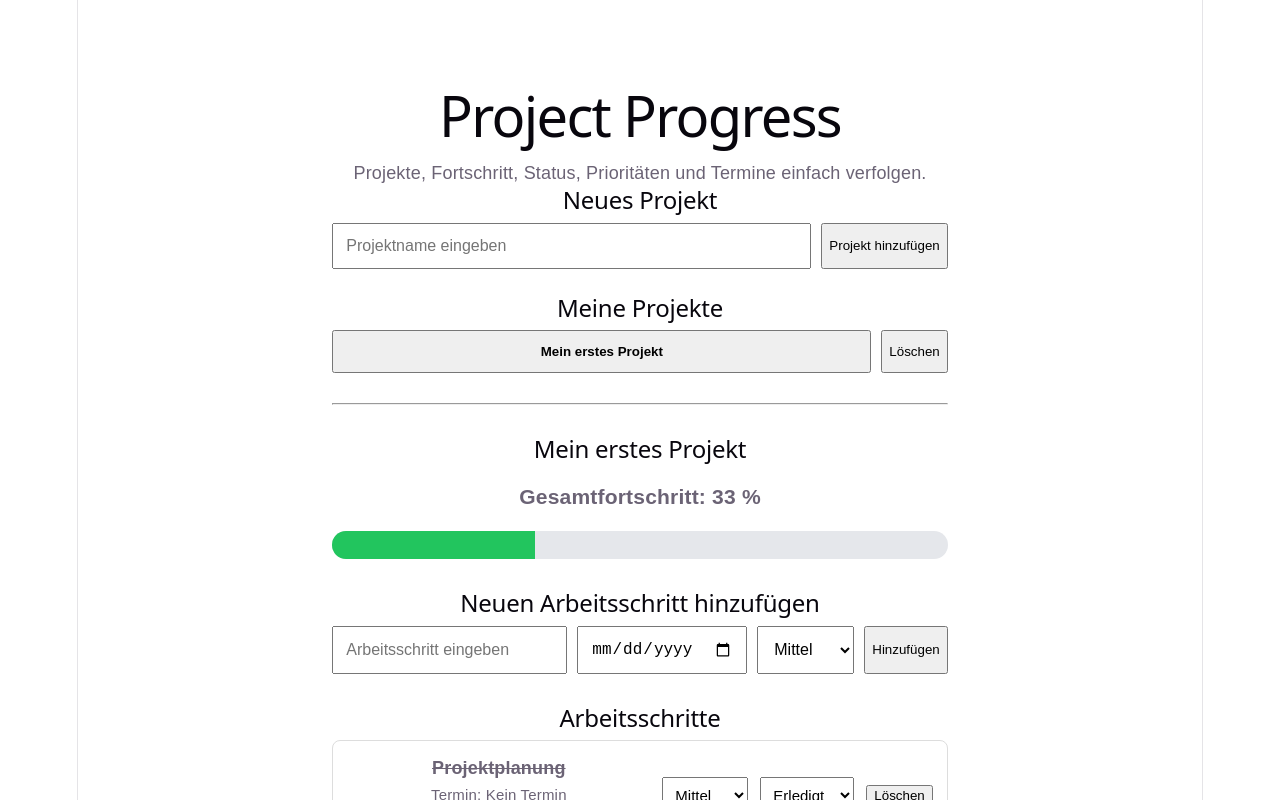
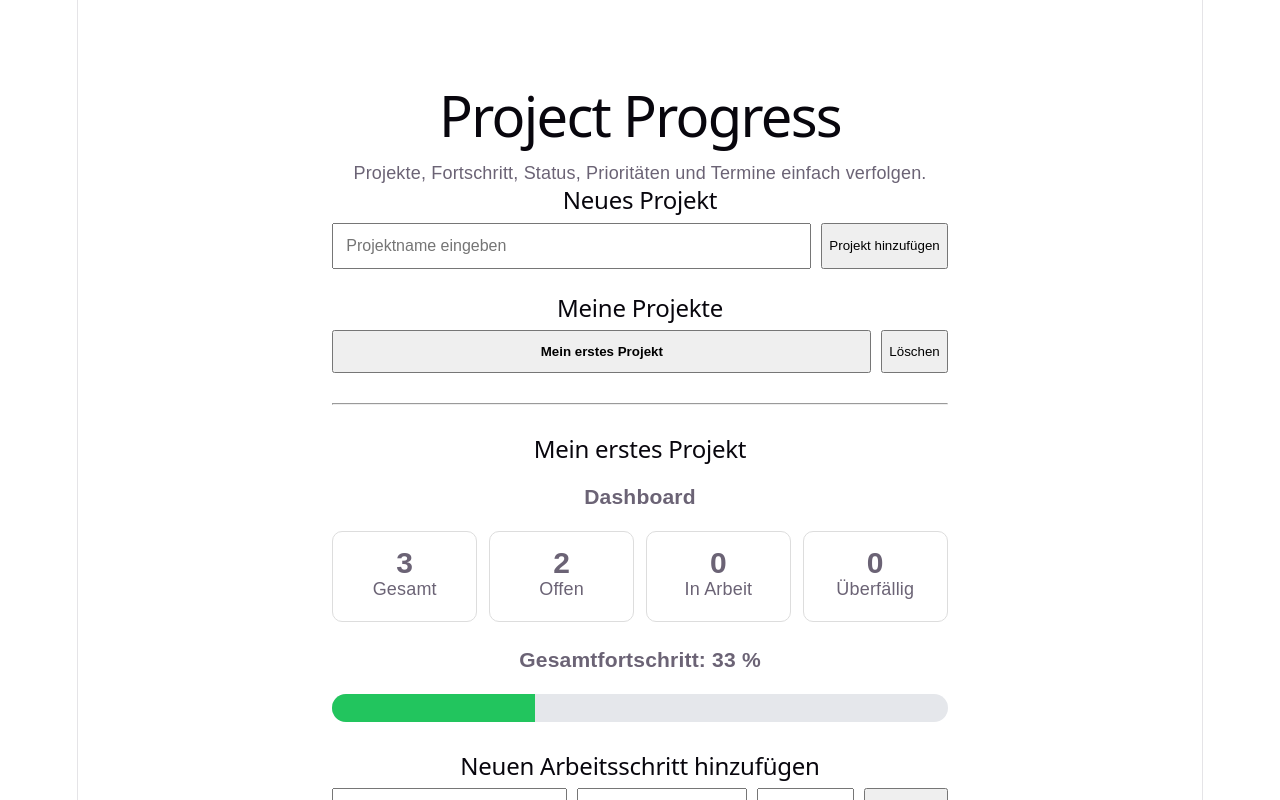
Before and after one commit to Slow409/Project-progress, a React (Vite) app: page / in a window 1280 px wide. Shown: the top 800 px of the page. Built offline with nearby package versions, Linux system fonts and the light colour scheme.

Commit message:
Add project dashboard

```diff
--- a/src/App.jsx
+++ b/src/App.jsx
@@ -114,6 +114,38 @@ function App() {
 
   )
 
+  const getTaskStatus = (task) => {
+
+    if (task.status) return task.status
+
+    return task.done ? 'done' : 'open'
+
+  }
+
+  const getTaskPriority = (task) => {
+
+    return task.priority || 'medium'
+
+  }
+
+  const isOverdue = (task) => {
+
+    if (!task.dueDate || getTaskStatus(task) === 'done') {
+
+      return false
+
+    }
+
+    const today = new Date()
+
+    today.setHours(0, 0, 0, 0)
+
+    const due = new Date(`${task.dueDate}T00:00:00`)
+
+    return due < today
+
+  }
+
   const addProject = () => {
 
     const name = newProjectName.trim()
@@ -207,20 +239,6 @@ function App() {
     setNewDueDate('')
 
     setNewPriority('medium')
-
-  }
-
-  const getTaskStatus = (task) => {
-
-    if (task.status) return task.status
-
-    return task.done ? 'done' : 'open'
-
-  }
-
-  const getTaskPriority = (task) => {
-
-    return task.priority || 'medium'
 
   }
 
@@ -324,24 +342,6 @@ function App() {
 
   }
 
-  const isOverdue = (task) => {
-
-    if (!task.dueDate || getTaskStatus(task) === 'done') {
-
-      return false
-
-    }
-
-    const today = new Date()
-
-    today.setHours(0, 0, 0, 0)
-
-    const due = new Date(`${task.dueDate}T00:00:00`)
-
-    return due < today
-
-  }
-
   const formatDate = (date) => {
 
     if (!date) return 'Kein Termin'
@@ -364,6 +364,8 @@ function App() {
 
   }
 
+  const totalTasks = selectedProject?.tasks.length ?? 0
+
   const completedTasks =
 
     selectedProject?.tasks.filter(
@@ -372,7 +374,27 @@ function App() {
 
     ).length ?? 0
 
-  const totalTasks = selectedProject?.tasks.length ?? 0
+  const openTasks =
+
+    selectedProject?.tasks.filter(
+
+      (task) => getTaskStatus(task) === 'open'
+
+    ).length ?? 0
+
+  const progressTasks =
+
+    selectedProject?.tasks.filter(
+
+      (task) => getTaskStatus(task) === 'progress'
+
+    ).length ?? 0
+
+  const overdueTasks =
+
+    selectedProject?.tasks.filter((task) => isOverdue(task))
+
+      .length ?? 0
 
   const progress =
 
@@ -382,6 +404,20 @@ function App() {
 
       : Math.round((completedTasks / totalTasks) * 100)
 
+  const dashboardCard = {
+
+    padding: '18px',
+
+    border: '1px solid #ddd',
+
+    borderRadius: '10px',
+
+    textAlign: 'center',
+
+    background: '#fff',
+
+  }
+
   return (
 
     <main
@@ -390,7 +426,7 @@ function App() {
 
         fontFamily: 'Arial, sans-serif',
 
-        maxWidth: '900px',
+        maxWidth: '950px',
 
         margin: '40px auto',
 
@@ -412,7 +448,19 @@ function App() {
 
       <h2>Neues Projekt</h2>
 
-      <div style={{ display: 'flex', gap: '10px', marginBottom: '25px' }}>
+      <div
+
+        style={{
+
+          display: 'flex',
+
+          gap: '10px',
+
+          marginBottom: '25px',
+
+        }}
+
+      >
 
         <input
 
@@ -420,7 +468,11 @@ function App() {
 
           value={newProjectName}
 
-          onChange={(event) => setNewProjectName(event.target.value)}
+          onChange={(event) =>
+
+            setNewProjectName(event.target.value)
+
+          }
 
           onKeyDown={(event) => {
 
@@ -430,7 +482,15 @@ function App() {
 
           placeholder="Projektname eingeben"
 
-          style={{ flex: 1, padding: '12px', fontSize: '16px' }}
+          style={{
+
+            flex: 1,
+
+            padding: '12px',
+
+            fontSize: '16px',
+
+          }}
 
         />
 
@@ -512,6 +572,76 @@ function App() {
 
           <h2>{selectedProject.name}</h2>
 
+          <h3>Dashboard</h3>
+
+          <div
+
+            style={{
+
+              display: 'grid',
+
+              gridTemplateColumns:
+
+                'repeat(auto-fit, minmax(140px, 1fr))',
+
+              gap: '12px',
+
+              marginBottom: '25px',
+
+            }}
+
+          >
+
+            <div style={dashboardCard}>
+
+              <div style={{ fontSize: '30px', fontWeight: 'bold' }}>
+
+                {totalTasks}
+
+              </div>
+
+              <div>Gesamt</div>
+
+            </div>
+
+            <div style={dashboardCard}>
+
+              <div style={{ fontSize: '30px', fontWeight: 'bold' }}>
+
+                {openTasks}
+
+              </div>
+
+              <div>Offen</div>
+
+            </div>
+
+            <div style={dashboardCard}>
+
+              <div style={{ fontSize: '30px', fontWeight: 'bold' }}>
+
+                {progressTasks}
+
+              </div>
+
+              <div>In Arbeit</div>
+
+            </div>
+
+            <div style={dashboardCard}>
+
+              <div style={{ fontSize: '30px', fontWeight: 'bold' }}>
+
+                {overdueTasks}
+
+              </div>
+
+              <div>Überfällig</div>
+
+            </div>
+
+          </div>
+
           <h3>Gesamtfortschritt: {progress} %</h3>
 
           <div
@@ -576,11 +706,21 @@ function App() {
 
               value={newTask}
 
-              onChange={(event) => setNewTask(event.target.value)}
+              onChange={(event) =>
+
+                setNewTask(event.target.value)
+
+              }
 
               placeholder="Arbeitsschritt eingeben"
 
-              style={{ padding: '12px', fontSize: '16px' }}
+              style={{
+
+                padding: '12px',
+
+                fontSize: '16px',
+
+              }}
 
             />
 
@@ -590,9 +730,19 @@ function App() {
 
               value={newDueDate}
 
-              onChange={(event) => setNewDueDate(event.target.value)}
+              onChange={(event) =>
 
-              style={{ padding: '12px', fontSize: '16px' }}
+                setNewDueDate(event.target.value)
+
+              }
+
+              style={{
+
+                padding: '12px',
+
+                fontSize: '16px',
+
+              }}
 
             />
 
@@ -606,7 +756,13 @@ function App() {
 
               }
 
-              style={{ padding: '12px', fontSize: '16px' }}
+              style={{
+
+                padding: '12px',
+
+                fontSize: '16px',
+
+              }}
 
             >
 
@@ -762,7 +918,13 @@ function App() {
 
                     }
 
-                    style={{ padding: '8px', fontSize: '15px' }}
+                    style={{
+
+                      padding: '8px',
+
+                      fontSize: '15px',
+
+                    }}
 
                   >
 
@@ -790,19 +952,33 @@ function App() {
 
                     }
 
-                    style={{ padding: '8px', fontSize: '15px' }}
+                    style={{
+
+                      padding: '8px',
+
+                      fontSize: '15px',
+
+                    }}
 
                   >
 
                     <option value="open">Offen</option>
 
-                    <option value="progress">In Arbeit</option>
+                    <option value="progress">
+
+                      In Arbeit
+
+                    </option>
 
                     <option value="done">Erledigt</option>
 
                   </select>
 
-                  <button onClick={() => deleteTask(task.id)}>
+                  <button
+
+                    onClick={() => deleteTask(task.id)}
+
+                  >
 
                     Löschen
 
```
